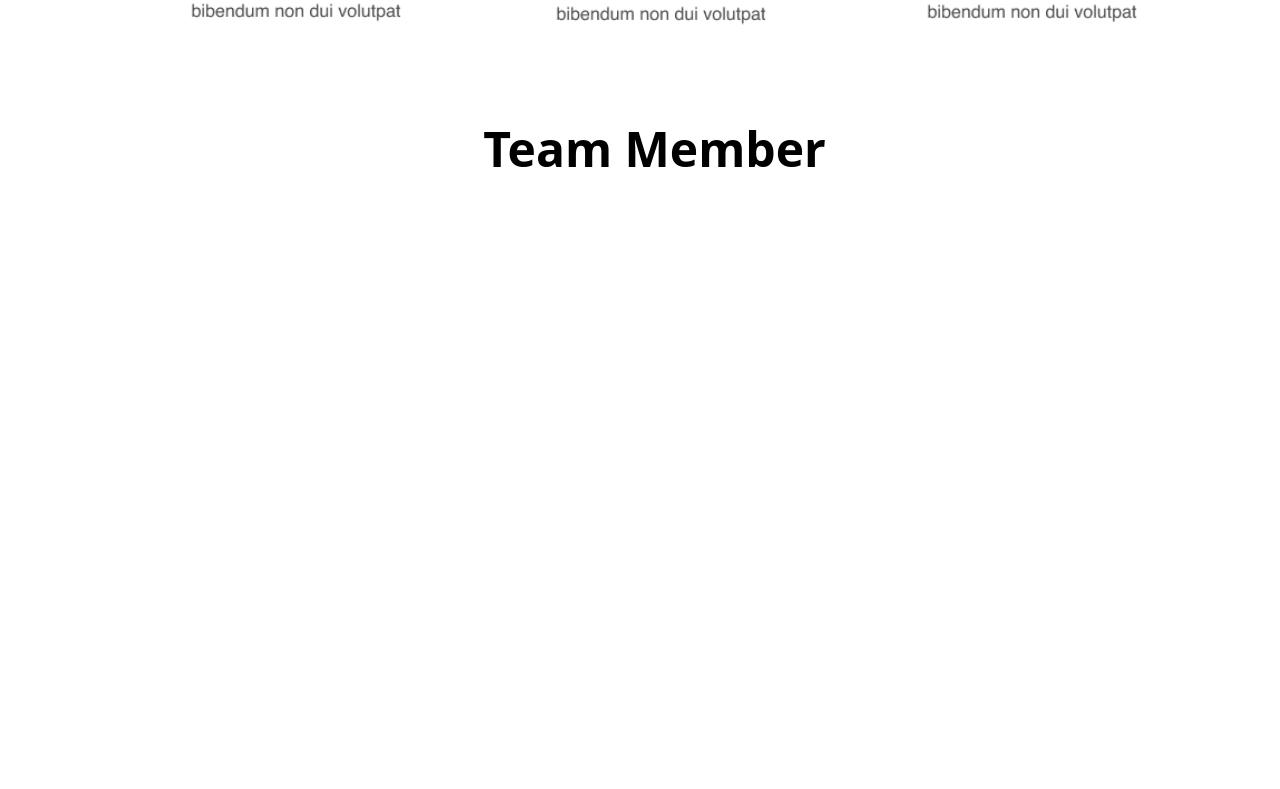
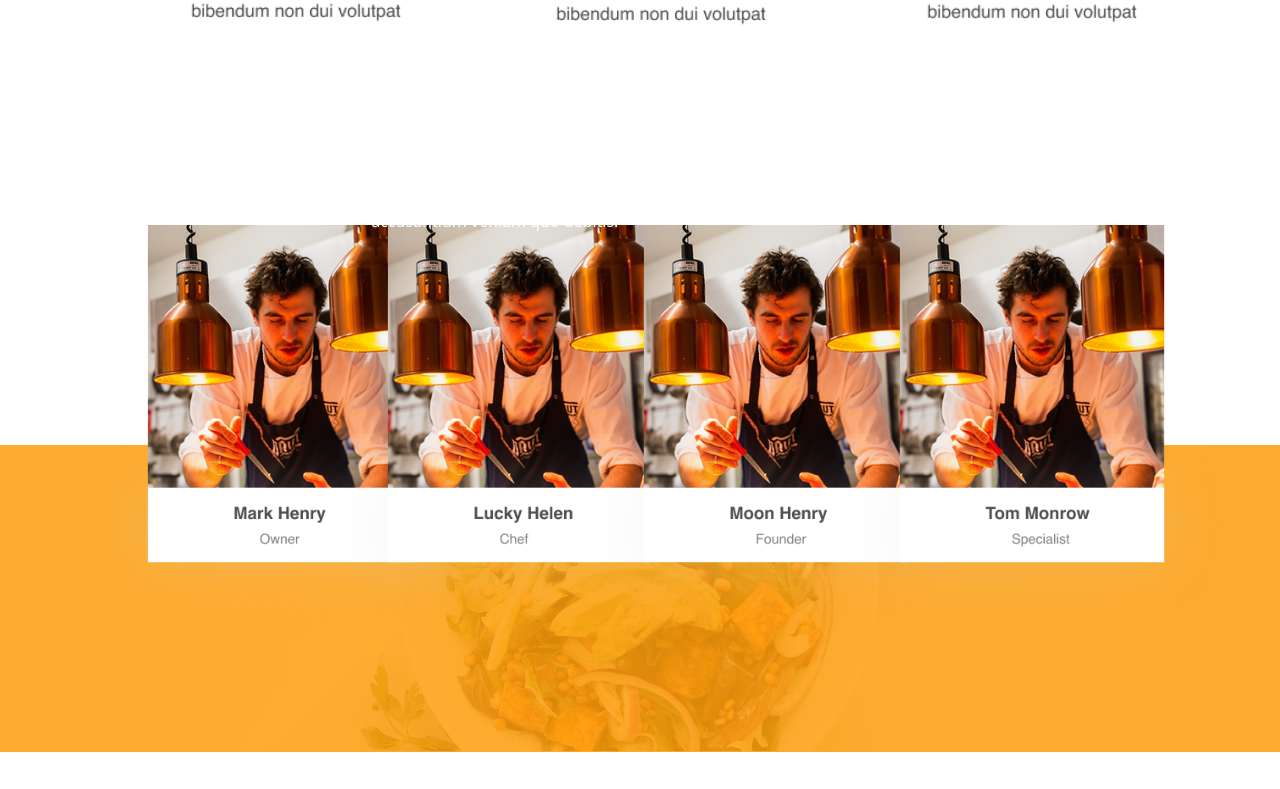
Before and after one commit to ahmed22138/hackathon-3, a Next.js app: page /about in a window 1280 px wide. Shown: the part 1631-2420 px from the top of the page. After the commit the page ends 2383 px from the top, so only its background shows below. Built offline with nearby package versions, Linux system fonts and the light colour scheme.

Commit message:
Update page.tsx

```diff
--- a/src/app/about/page.tsx
+++ b/src/app/about/page.tsx
@@ -13,8 +13,10 @@ export default function About(){
               <Image src={'/images/120 Item.png'} alt={'pics'} width={400} height={160} className="md:absolute top-[110vw] left-[36vw]" />
               <Image src={'/images/Clean environment.png'} alt={'pics'} width={400} height={160} className="md:absolute top-[110vw] left-[65vw]" />
               <br/>
-
-
+              <Image src={'/images/Mark Henry.png'} alt={'pics'} width={400} height={160} className="md:absolute top-[145vw] left-20" />
+              <Image src={'/images/Mark Henry (1).png'} alt={'pics'} width={400} height={160} className="md:absolute top-[145vw] left-[25vw]" />
+              <Image src={'/images/Mark Henry (2).png'} alt={'pics'} width={400} height={160} className="md:absolute top-[145vw] left-[45vw]" />
+              <Image src={'/images/Mark Henry (3).png'} alt={'pics'} width={400} height={160} className="md:absolute top-[145vw] left-[65vw]" />
 
             </div>
              <br/>
@@ -32,12 +34,12 @@ export default function About(){
              <p className="md:-ml-72 md:w-[35vw] md:mt-5 md:mb-8">Lorem ipsum dolor sit amet, consectetur adipisicing elit. Vero consectetur facilis, debitis aperiam, blanditiis dolorum fuga, nobis eius labore illum nisi .</p>
              <br/>
 
-             <h1 className="md:mt-80 md:-ml-52 md:text-5xl md:font-semibold">Team Member</h1>
-             <p className="md:-ml-72 md:w-[35vw] md:mt-[50vw] md:mb-8">Lorem ipsum dolor sit amet consectetur adipisicing elit. Aliquid temporibus sapiente obcaecati similique eius accusantium veniam quo debitis. Quod exercitationem ipsum.</p>
+             <h1 className="md:absolute top-[136vw] md:-ml-52 md:text-5xl md:font-semibold md:text-white">Team Member</h1>
+             <p className="md:absolute top-[140vw] md:-ml-80 md:w-[35vw] md:mb-8 md:text-white">Lorem ipsum dolor sit amet consectetur adipisicing elit. Aliquid temporibus sapiente obcaecati similique eius accusantium veniam quo debitis.</p>
                 </div>
 
 
-                <Image src={'/images/Bg.png'} alt={'pics'} width={1920} height={160} className="md:absolute top[100vw] left-0" />
+                <Image src={'/images/Bg.png'} alt={'pics'} width={1920} height={160} className="md:mt-[50vw]" />
         </div>
     )
 }
```
